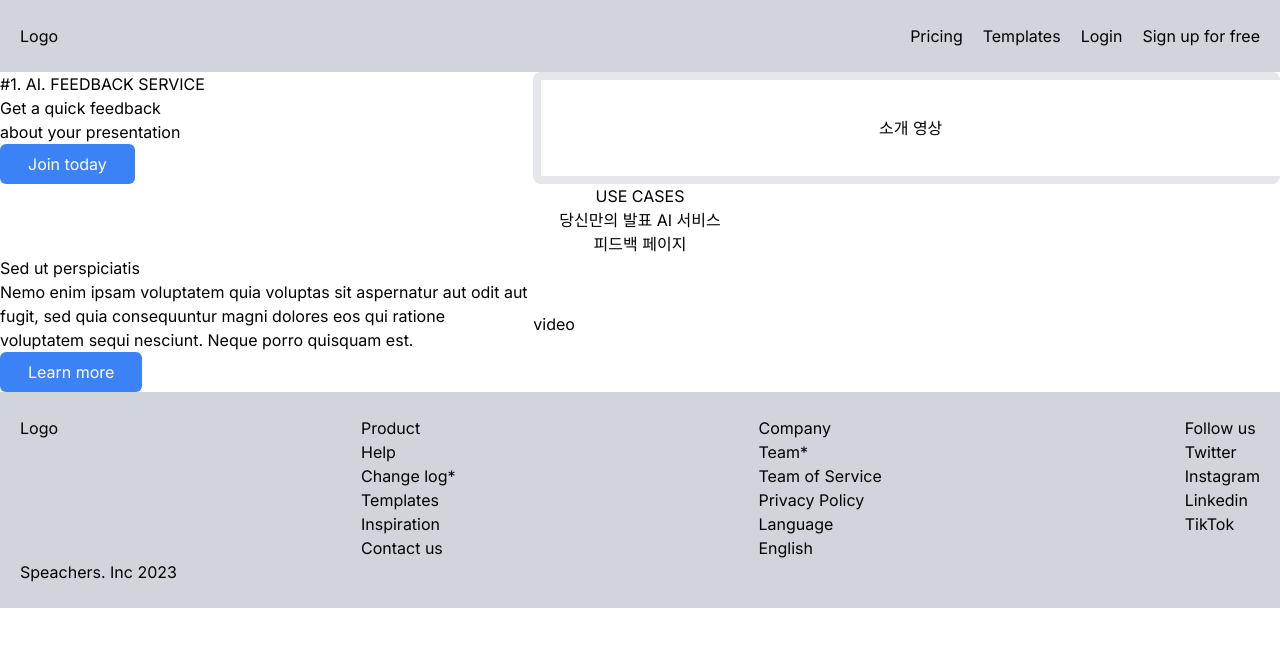
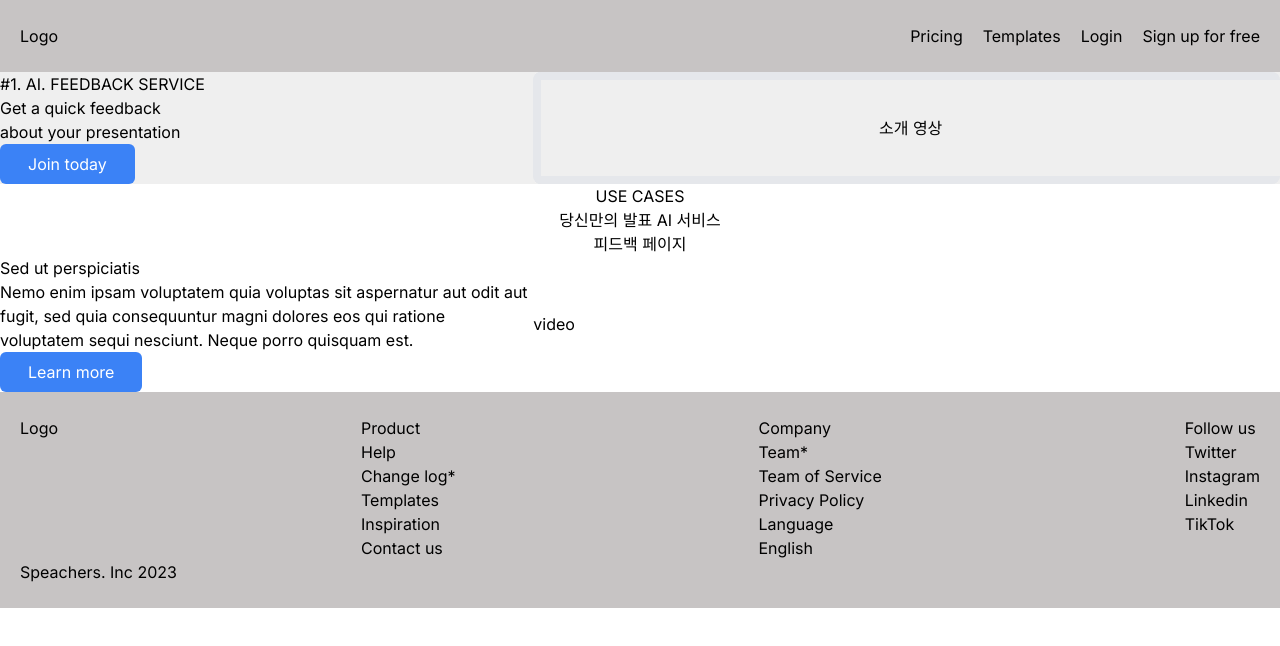
Before and after one commit to ParkJongSeong93/speacher, a Next.js app: page / in a window 1280 px wide. Shown: the top 646 px of the page. Built offline with nearby package versions, Linux system fonts and the light colour scheme.

Commit message:
background, nav color 수정

```diff
--- a/src/app/components/footer/Footer.tsx
+++ b/src/app/components/footer/Footer.tsx
@@ -1,6 +1,6 @@
 const Footer = () => {
   return (
-    <footer className="bg-gray-300 py-6 px-5">
+    <footer className="bg-mainnav-gray py-6 px-5">
       <div className="flex justify-between">
         <div>Logo</div>
         <div className="flex flex-col">
--- a/src/app/components/mainbody/Mainbody.tsx
+++ b/src/app/components/mainbody/Mainbody.tsx
@@ -4,7 +4,7 @@ import Joinbutton from "./Joinbutton";
 const Mainbody = () => {
   return (
     <div>
-      <div className="flex w-full">
+      <div className="flex w-full bg-mainbackground-gray">
         <div className="w-5/12 flex-col">
           <p>#1. AI. FEEDBACK SERVICE</p>
           <h1>
--- a/src/app/components/mainnav/Mainnav.tsx
+++ b/src/app/components/mainnav/Mainnav.tsx
@@ -1,6 +1,6 @@
 const Mainnav = () => {
   return (
-    <nav className="bg-gray-300 w-full flex py-6 px-5 justify-between">
+    <nav className="bg-mainnav-gray w-full flex py-6 px-5 justify-between">
       <div>Logo</div>
       <div className="flex space-x-5">
         <a href="/">Pricing</a>
--- a/tailwind.config.ts
+++ b/tailwind.config.ts
@@ -13,6 +13,10 @@ const config: Config = {
         'gradient-conic':
           'conic-gradient(from 180deg at 50% 50%, var(--tw-gradient-stops))',
       },
+      colors:{
+        'mainbackground-gray': "rgba(239, 239, 239, 1)",
+        'mainnav-gray': "rgba(199, 196, 196, 1)",
+      },
     },
   },
   plugins: [],
```
